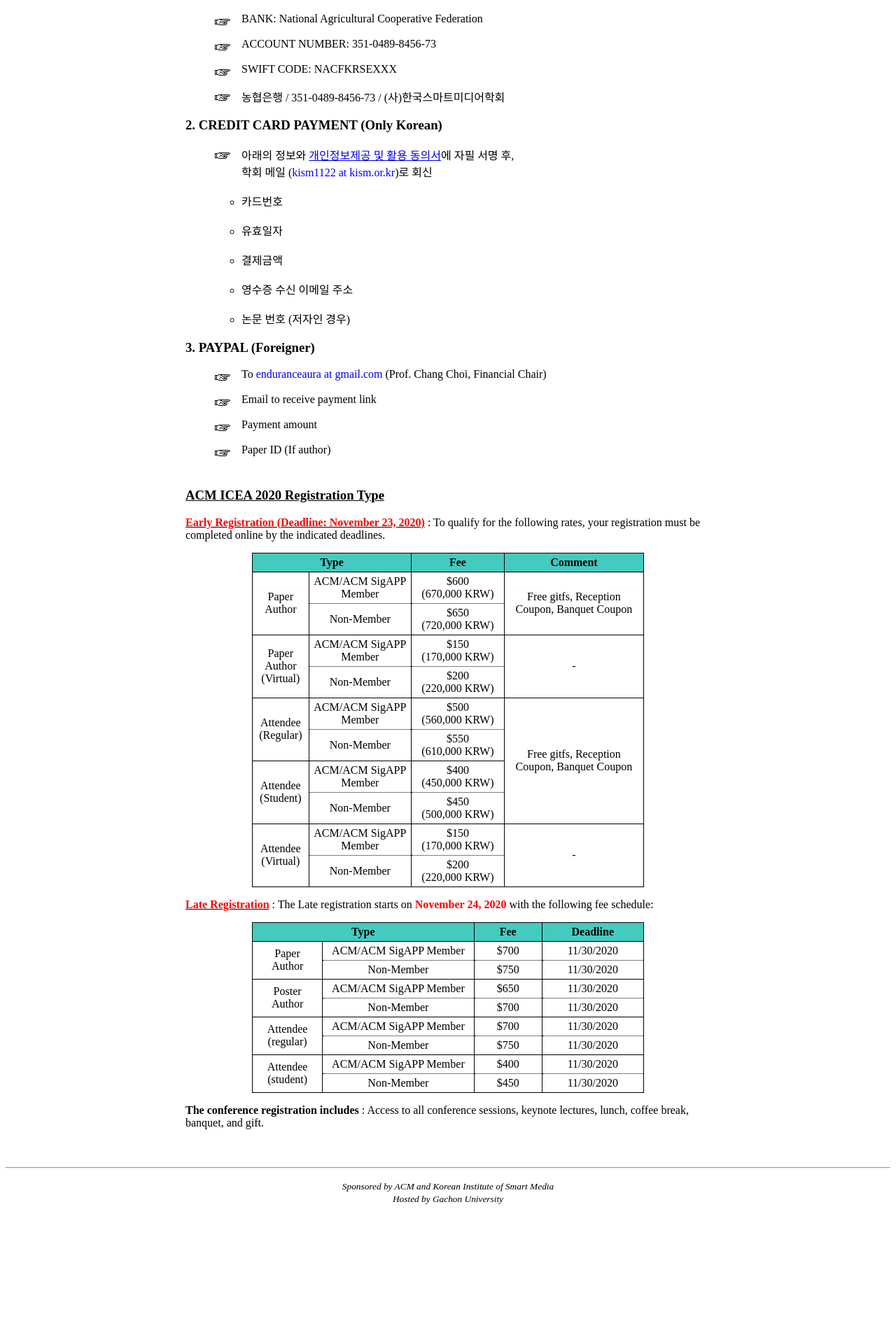
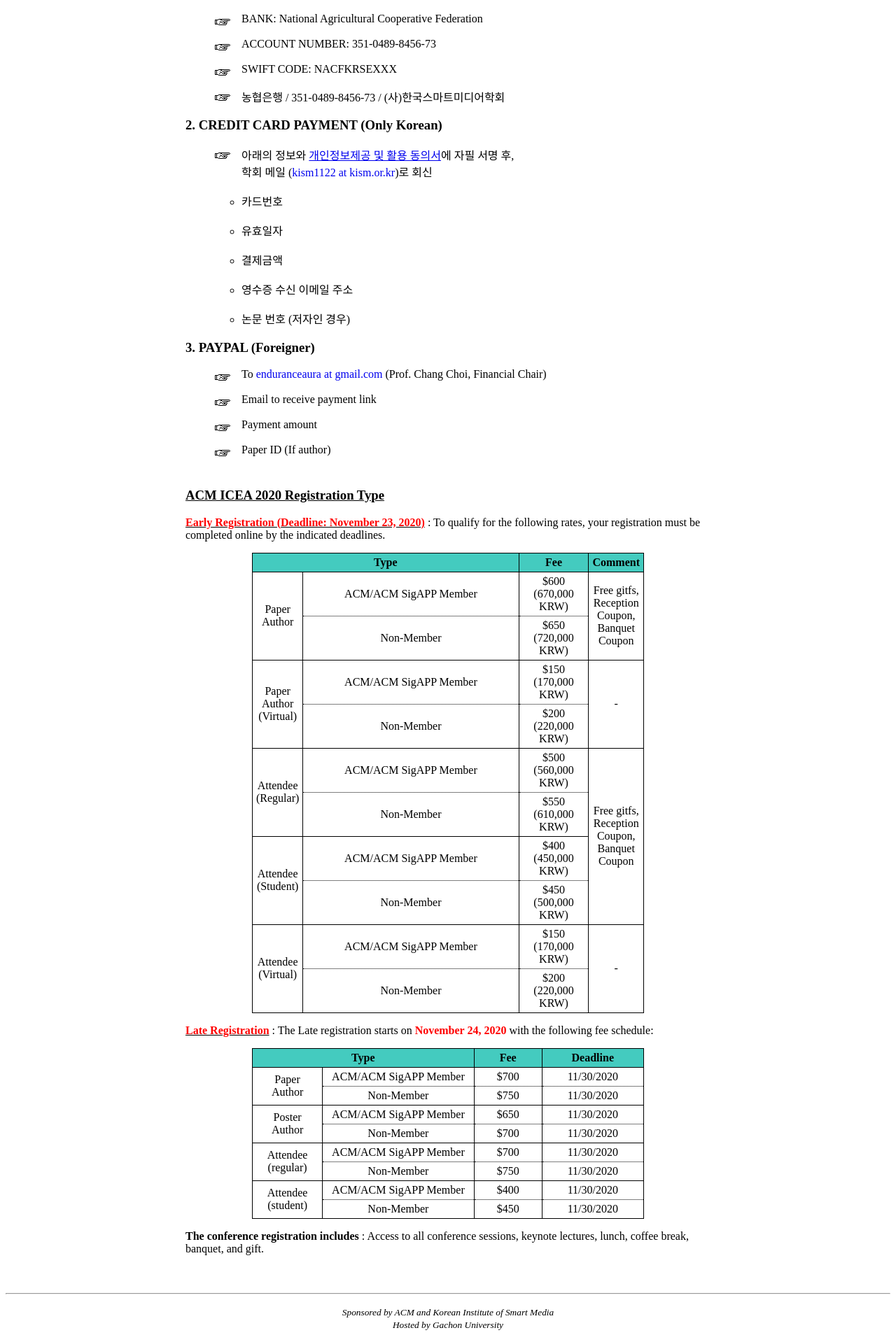
Before and after one commit to icea-conf/2020, a Jekyll site: the page built from registration/index.html, in a window 1280 px wide. Shown: the part 939-2857 px from the top of the page at 70% size. Built offline with Jekyll 4.4.1, drawn with Linux system fonts in a browser that asks for light colours; before the commit the page ends 2677 px from its top, so only the background shows below that.

Commit message:
Update index.html

```diff
--- a/registration/index.html
+++ b/registration/index.html
@@ -70,7 +70,7 @@
                <table class="tlayout" cellspacing="0">
                     <tbody style="text-align: center">
                          <tr>
-                              <td class="theader" width="30%" colspan="2">
+                              <td class="theader" width="50%" colspan="2">
                                    <b>Type</b>
                               </td>
                               <td class="theader" width="20%">
@@ -84,7 +84,7 @@
                               <td class="tcontent3" rowspan="2">
                                    <a>Paper<br>Author</a>
                               </td>
-                              <td class="tcontent1">
+                              <td class="tcontent1" width="70%">
                                    <a>ACM/ACM SigAPP Member</a>
                               </td>
                               <td class="tcontent1">
@@ -106,7 +106,7 @@
                               <td class="tcontent3" rowspan="2">
                                    <a>Paper<br>Author<br>(Virtual)</a>
                               </td>
-                              <td class="tcontent1">
+                              <td class="tcontent1" width="70%">
                                    <a>ACM/ACM SigAPP Member</a>
                               </td>
                               <td class="tcontent1">
@@ -128,7 +128,7 @@
                               <td class="tcontent3" rowspan="2">
                                    <a>Attendee<br>(Regular)</a>
                               </td>
-                              <td class="tcontent1">
+                              <td class="tcontent1" width="70%">
                                    <a>ACM/ACM SigAPP Member</a>
                               </td>
                               <td class="tcontent1">
@@ -150,7 +150,7 @@
                               <td class="tcontent3" rowspan="2">
                                    <a>Attendee<br>(Student)</a>
                               </td>
-                              <td class="tcontent1">
+                              <td class="tcontent1" width="70%">
                                    <a>ACM/ACM SigAPP Member</a>
                               </td>
                               <td class="tcontent1">
@@ -169,7 +169,7 @@
                               <td class="tcontent3" rowspan="2">
                                    <a>Attendee<br>(Virtual)</a>
                               </td>
-                              <td class="tcontent1">
+                              <td class="tcontent1" width="70%">
                                    <a>ACM/ACM SigAPP Member</a>
                               </td>
                               <td class="tcontent1">
```
